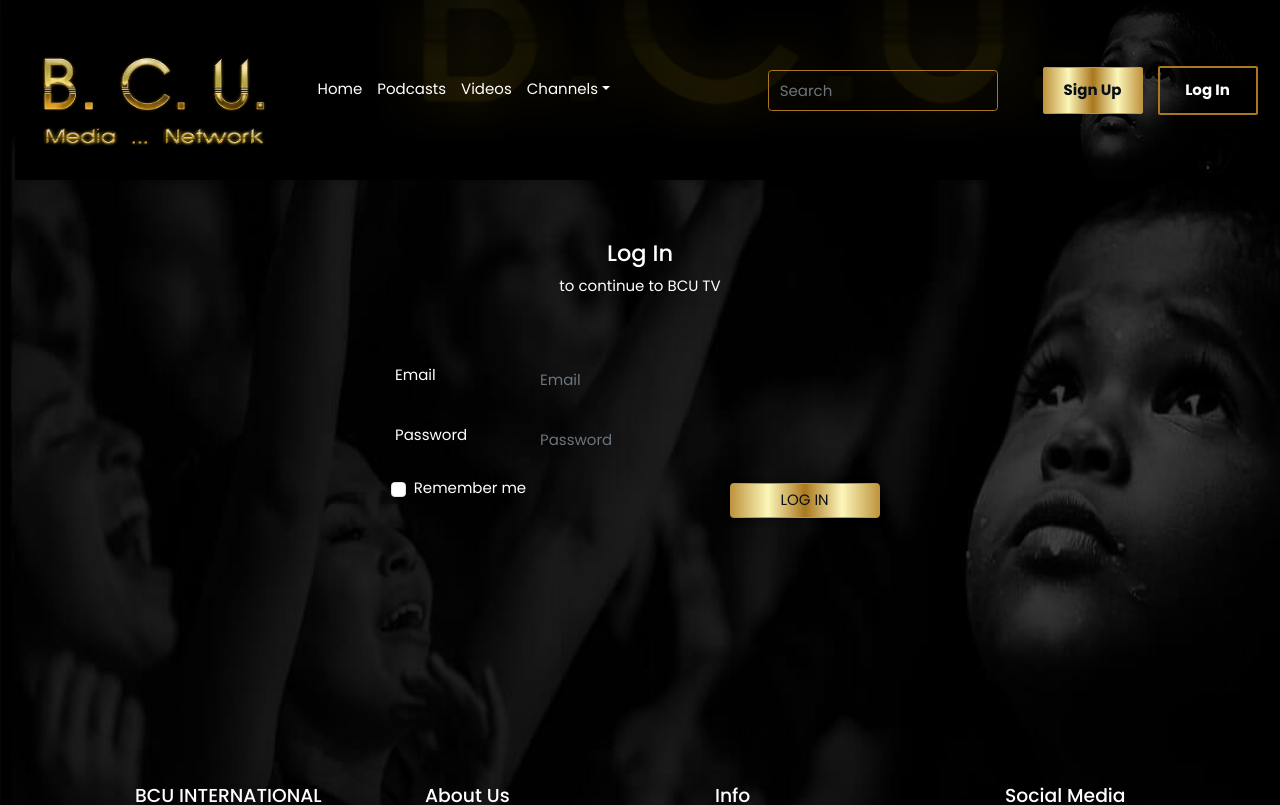
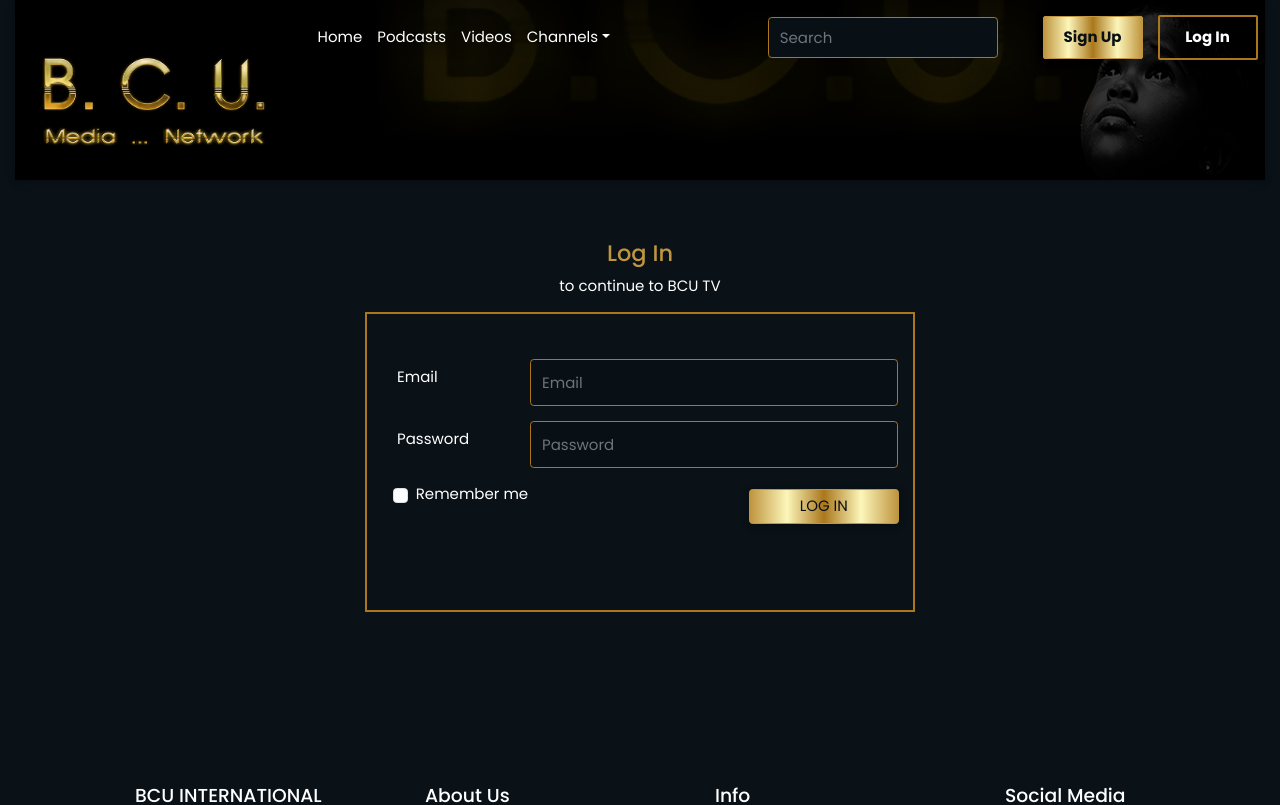
Before and after one commit to OptimusJc/bcu-international, a React (Create React App) app: page /login in a window 1280 px wide. Shown: the top 805 px of the page. Built offline with nearby package versions, Linux system fonts and the light colour scheme.

Commit message:
Styled home title for mobile

```diff
--- a/public/index.html
+++ b/public/index.html
@@ -17,8 +17,8 @@
 
 </head>
 
-<body>
-  <picture>
+<body >
+  <!-- <picture>
     <source
       srcset="bcu_background-360-720.png"
       type="image/png"
@@ -40,9 +40,8 @@
       media="(min-width: 1280px)"
     >
 
-    <!-- default image  -->
     <img src="../src/images/bcu_background-1080.jpeg"  class="image" alt="bcu background image" />
-  </picture>
+  </picture> -->
 
   <noscript>You need to enable JavaScript to run this app.</noscript>
   <div id="root"></div>
--- a/src/Authentication/login/Login.js
+++ b/src/Authentication/login/Login.js
@@ -10,6 +10,7 @@ const Login = () => {
             <p className="text-center">to continue to BCU TV</p>
 
             <Form className="form form-login">
+
                 <Form.Group
                     as={Row}
                     className="mb-3"
@@ -52,11 +53,12 @@ const Login = () => {
                         md={{ span: 2, offset: 2 }}
                         className="signup"
                     >
-                        <Button type="submit" className="btn btn-warning">
+                        <Button type="submit" className="btn btn-warning btn-align">
                             Log In
                         </Button>
                     </Col>
                 </Form.Group>
+
             </Form>
         </div>
     );
--- a/src/Authentication/signup/SignUp.css
+++ b/src/Authentication/signup/SignUp.css
@@ -1,19 +1,39 @@
-.form-control,
+/* .form-control,
 .form-control:focus {
     background: none !important;
 }
 
 .form-control {
-    border: 1px solid var(--blue-tint-1) !important;
+    border: 1px solid var(--gold-dark) !important;
     outline: none !important;
     padding-top: 1.5rem !important;
     padding-bottom: 1.5rem !important;
-    color: var(--gold-tint-1-light) !important;
+    color: var(--gold-light) !important;
 }
 
 .btn-primary {
+    font-weight: bold !important;
+    width: 100px;
+    padding: 10px !important;
+    margin-left: 0 !important;
+} */
+
+.login h4 {
+    color: var(--gold-primary);
+}
+
+.form-control {
+    background: var(--black) !important;
     color: #fff !important;
+    outline: none !important;
+    border-color: var(--gold-dark) !important;
 }
+
+.form-control:focus {
+    /* box-shadow: rgba(191, 149, 63,.3) !important; */
+    box-shadow: 0 0 0 0.2rem var(--gold-hue) !important;
+}
+
 
 /* come back take a look at this crap */
 @media only screen and (min-width: 48em) {
@@ -38,12 +58,13 @@
 @media only screen and (min-width: 75em) {
     .form,
     .form-login {
-        border: 2px solid var(--gold);
-        height: 350px;
+        border: 2px solid var(--gold-dark);
+        height: 330px;
         width: 550px;
         padding: 3rem 1rem 0 2rem;
         margin: auto;
     }
+
     .signup {
         margin-top: 4rem;
         margin-bottom: 9rem;
@@ -62,7 +83,12 @@
         padding-bottom: 1.5rem !important;
     }
 
-    .main {
+    /* .main {
         min-height: 600px;
+    } */
+
+    /* ? give the button a left margin  */
+    .btn-align {
+        margin-left: 2.8rem !important;
     }
 }
--- a/src/Authentication/signup/SignUp.js
+++ b/src/Authentication/signup/SignUp.js
@@ -65,7 +65,7 @@ const SignUp = () => {
                         md={{ span: 2, offset: 2 }}
                         // className="signup"
                     >
-                        <Button type="submit" className="btn btn-warning">
+                        <Button type="submit" className="btn btn-warning btn-align">
                             Sign Up
                         </Button>
                     </Col>
--- a/src/header/Header.css
+++ b/src/header/Header.css
@@ -28,8 +28,8 @@
     margin-right: 0 !important;
     color: #fff !important;
     border-radius: 2px !important;
-    padding-top: 0.75rem !important;
-    padding-bottom: 0.75rem !important;
+    padding-top: 0.625rem !important;
+    padding-bottom: 0.625rem !important;
     text-transform: capitalize !important;
     font-weight: bold !important;
 }
@@ -89,6 +89,10 @@
 }
 
 @media only screen and (min-width: 75em) {
+    /* * moves the navbarScroll to the top of the header container  */
+    #navbarScroll {
+        margin-top: -7rem;
+    }
 
     .brand-logo {
         width: 280px;
@@ -126,7 +130,7 @@
         background-size: cover;
         background-color: var(--gold-dark);
 
-        /* * align navigation at the top  */
+        /* * align navigation at the top  */;
         display: flex;
         align-items: flex-start;
         height: 180px;
--- a/src/home/Home.css
+++ b/src/home/Home.css
@@ -1,7 +1,3 @@
-/* .col {
-    border: 1px solid var(--blue);
-} */
-
 .heading-2 {
     color: #fff;
 }
@@ -21,6 +17,33 @@
 .coming-soon p .lead {
     padding-left: 1rem;
     font-size: 1rem;
+}
+
+.home .live-section p {
+    display: none;
+}
+
+/* * share button  */
+.home .live-section button {
+    display: block;
+    outline: none !important;
+    border: var(--gold-hue);
+    background-image: linear-gradient(to left,
+    var(--gold-primary),
+    var(--gold-light-1),
+    var(--gold-dark),
+    var(--gold-light-1),
+    var(--gold-primary)) !important;
+
+    color: var(--black) !important;
+    font-size: 0.9rem;
+    text-transform: capitalize;
+    width: 140px !important;
+    margin-left: 0;
+    margin-top: 1rem;
+}
+.home .live-section button:focus {
+    box-shadow: 0 0 0 0.2rem var(--gold-hue);
 }
 
 @media only screen and (min-width: 48em) {
@@ -57,28 +80,10 @@
 
     .home .live-section h3 {
         text-transform: capitalize;
-        font-size: 1.2rem;
+        font-size: 1.4rem;
         display: inline;
         padding-left: 1rem;
     }
-
-    .home .live-section button {
-        display: block;
-        background-image: linear-gradient(to left,
-        var(--gold-primary),
-        var(--gold-light-1),
-        var(--gold-dark),
-        var(--gold-light-1),
-        var(--gold-primary)) !important;
-
-        color: var(--black) !important;
-        font-size: 0.9rem;
-        text-transform: capitalize;
-        width: 140px !important;
-        margin-left: 0;
-        margin-top: 1rem;
-    }
-
 
     .home .column {
         display: flex;
--- a/src/index.css
+++ b/src/index.css
@@ -1,6 +1,7 @@
 :root {
     /* * custom colors  */
     --black: #091015;
+    --custom-black: #0A1117;
 
     /* * gold color schemes 1[that works]  */
     --gold-primary: #bf953f;
@@ -8,6 +9,7 @@
     --gold-light-1: #fcf6ba;
     --gold-light-2: #fbf5b7;
     --gold-dark: #aa771c;
+    --gold-hue: rgba(179, 135, 40, 0.3);
 
     /* * gold color scheme 2 */
     /* --gold-light: #F2D479;
@@ -28,12 +30,12 @@ body {
     position: relative;
     margin: 0;
     font-family: "poppins", sans-serif !important;
-
+    background: var(--custom-black) !important;
 }
 
-.image {
+/* .image {
     position: absolute;
     z-index: -1;
     width: 100%;
     height: 100%;
-}
+} */
```
